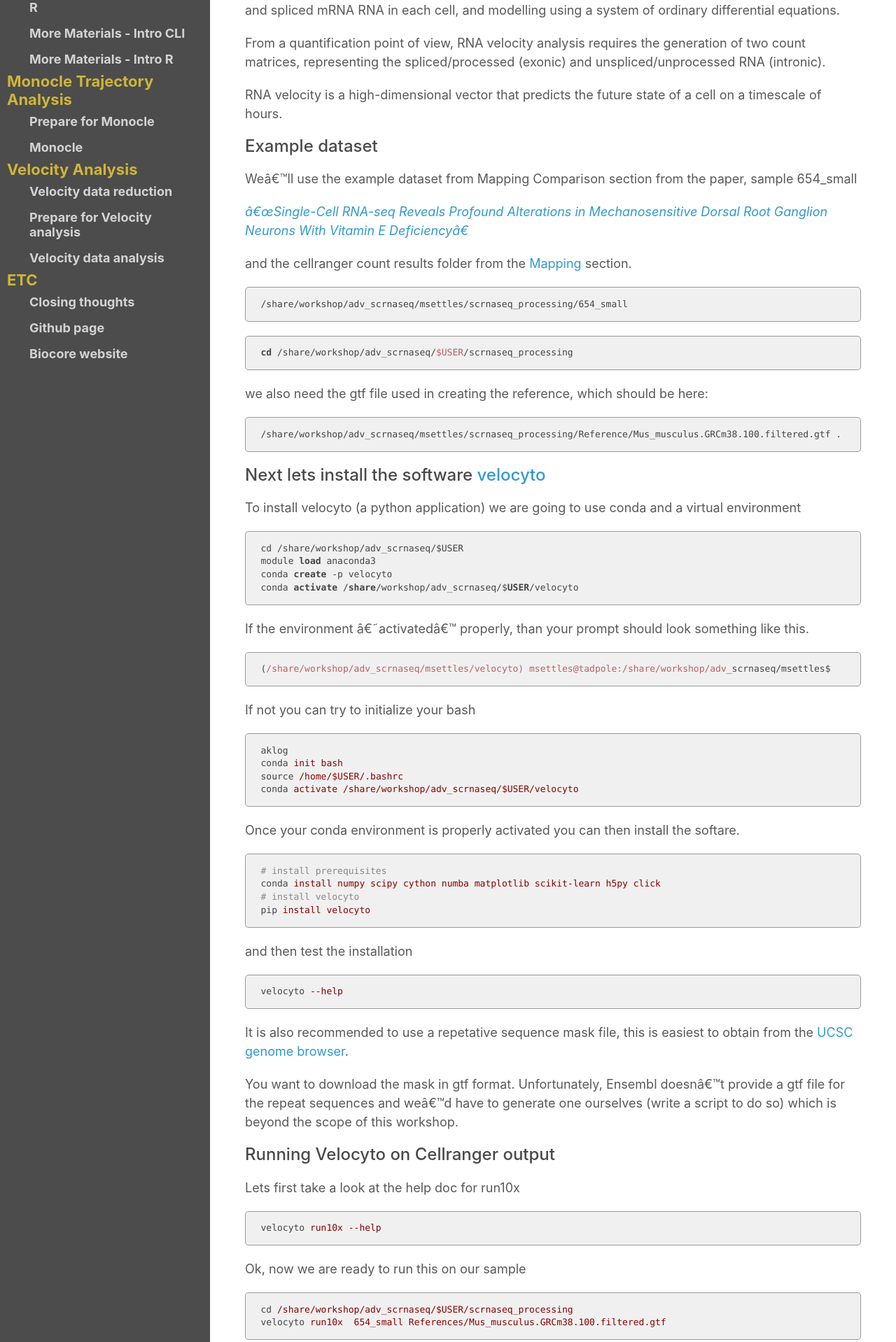
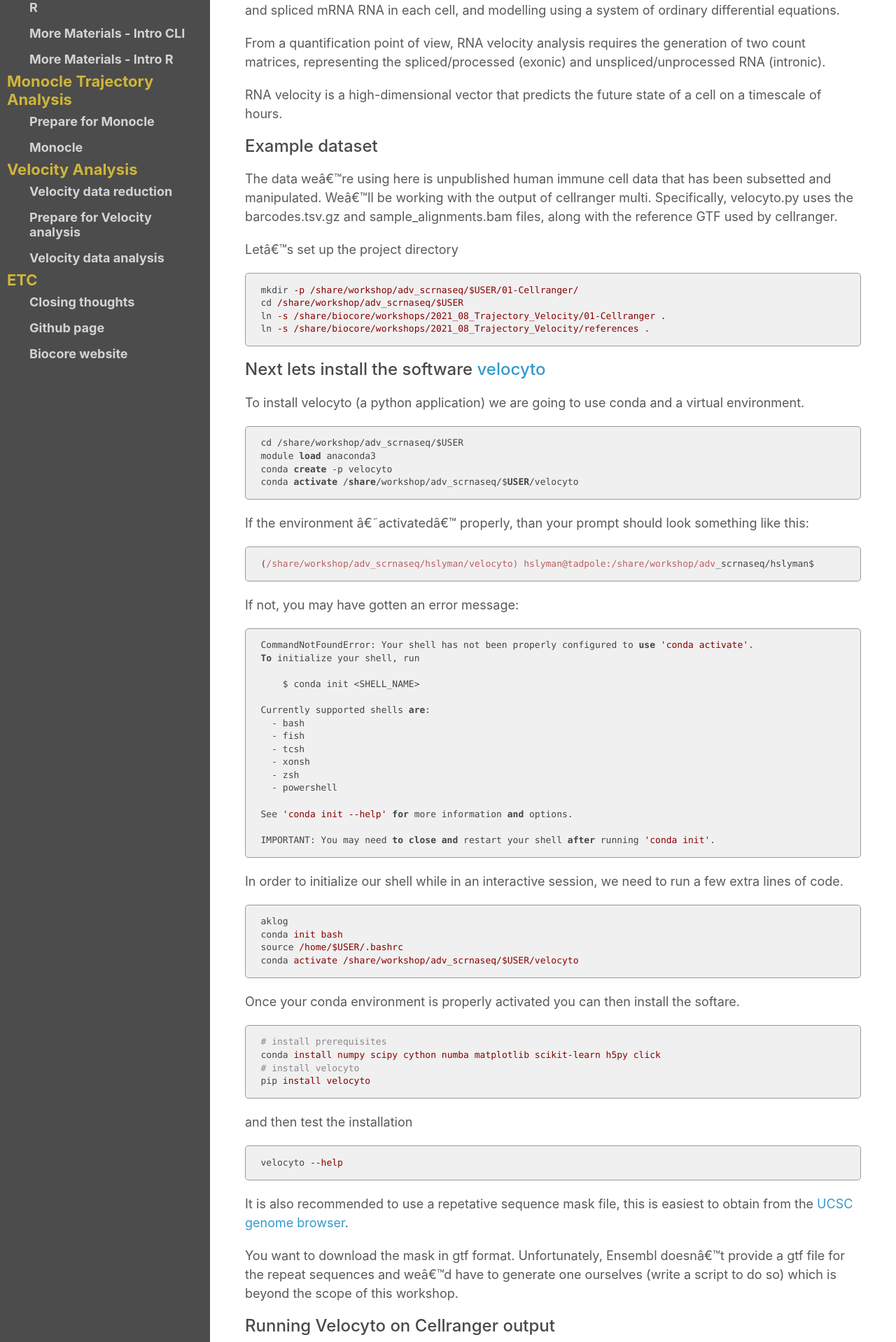
Before and after one commit to ucdavis-bioinformatics-training/2021-August-Advanced-Topics-in-Single-Cell-RNA-Seq-Trajectory-and-Velocity, a Jekyll site: the page built from data_reduction/Velocyto.md, in a window 1280 px wide. Shown: the part 465-2383 px from the top of the page at 70% size. Built offline with Jekyll 4.4.1, drawn with Linux system fonts in a browser that asks for light colours; our own code applies the rules of GitHub Pages for plain Markdown files; some of the changed text lies outside the part shown.

Commit message:
updates to dataset

````diff
--- a/data_reduction/Velocyto.md
+++ b/data_reduction/Velocyto.md
@@ -19,30 +19,20 @@
 
 ### Example dataset
 
-We'll use the example dataset from Mapping Comparison section from the paper, sample 654_small
+The data we're using here is unpublished human immune cell data that has been subsetted and manipulated. We'll be working with the output of cellranger multi. Specifically, velocyto.py uses the barcodes.tsv.gz and sample_alignments.bam files, along with the reference GTF used by cellranger.
 
-[_"Single-Cell RNA-seq Reveals Profound Alterations in Mechanosensitive Dorsal Root Ganglion Neurons With Vitamin E Deficiency"_](https://pubmed.ncbi.nlm.nih.gov/31733517/)
-
-
-and the cellranger count results folder from the [Mapping](scMapping) section.
-
-```
-/share/workshop/adv_scrnaseq/msettles/scrnaseq_processing/654_small
-```
+Let's set up the project directory
 
 ```bash
-cd /share/workshop/adv_scrnaseq/$USER/scrnaseq_processing
-```
-
-we also need the gtf file used in creating the reference, which should be here:
-
-```
-/share/workshop/adv_scrnaseq/msettles/scrnaseq_processing/Reference/Mus_musculus.GRCm38.100.filtered.gtf .
+mkdir -p /share/workshop/adv_scrnaseq/$USER/01-Cellranger/
+cd /share/workshop/adv_scrnaseq/$USER
+ln -s /share/biocore/workshops/2021_08_Trajectory_Velocity/01-Cellranger .
+ln -s /share/biocore/workshops/2021_08_Trajectory_Velocity/references .
 ```
 
 ### Next lets install the software [velocyto](https://velocyto.org/)
 
-To install velocyto (a python application) we are going to use conda and a virtual environment
+To install velocyto (a python application) we are going to use conda and a virtual environment.
 
 ```bash
 cd /share/workshop/adv_scrnaseq/$USER
@@ -51,13 +41,34 @@
 conda activate /share/workshop/adv_scrnaseq/$USER/velocyto
 ```
 
-If the environment 'activated' properly, than your prompt should look something like this.
+If the environment 'activated' properly, than your prompt should look something like this:
 
 ```
-(/share/workshop/adv_scrnaseq/msettles/velocyto) msettles@tadpole:/share/workshop/adv_scrnaseq/msettles$
+(/share/workshop/adv_scrnaseq/hslyman/velocyto) hslyman@tadpole:/share/workshop/adv_scrnaseq/hslyman$
 ```
 
-If not you can try to initialize your bash
+If not, you may have gotten an error message:
+```
+CommandNotFoundError: Your shell has not been properly configured to use 'conda activate'.
+To initialize your shell, run
+
+    $ conda init <SHELL_NAME>
+
+Currently supported shells are:
+  - bash
+  - fish
+  - tcsh
+  - xonsh
+  - zsh
+  - powershell
+
+See 'conda init --help' for more information and options.
+
+IMPORTANT: You may need to close and restart your shell after running 'conda init'.
+```
+
+In order to initialize our shell while in an interactive session, we need to run a few extra lines of code.
+
 ```bash
 aklog
 conda init bash
@@ -85,63 +96,37 @@
 
 ###  Running Velocyto on Cellranger output
 
-Lets first take a look at the help doc for run10x
-
-```
-velocyto run10x --help
-```
-
-Ok, now we are ready to run this on our sample
+Velocyto has a helpful run10x function, which is a wrapper around the run function with some preset parameters that allow you to get away with typing less on the command line. However, the output folders produced by cellranger multi differ slightly from those produced by cellranger count, so we will be using the more general "run" function. Let's first take a look at the help documentation (also available [online](https://velocyto.org/velocyto.py/tutorial/cli.html#run-run-on-any-technique-advanced-use)).
 
 ```bash
-cd /share/workshop/adv_scrnaseq/$USER/scrnaseq_processing
-velocyto run10x  654_small References/Mus_musculus.GRCm38.100.filtered.gtf
+velocyto run --help
 ```
-
-**This does fail to complete, the dataset is too small**
-If you'd like to run to completion you can copy over the cellranger full dataset
+We're ready to run velocyto on our first sample!
 
 ```bash
-cp -r /share/biocore/workshops/2020_scRNAseq/dataset_654/654 /share/workshop/adv_scrnaseq/$USER/scrnaseq_processing/654
+cd /share/workshop/adv_scrnaseq/$USER/
+velocyto run --bcfile /share/workshop/adv_scrnaseq/$USER/01-Cellranger/Sample1/outs/multi/count/raw_feature_bc_matrix/barcodes.tsv.gz \
+             --mask /share/workshop/adv_scrnaseq/$USER/references/GRCh38_rmsk.gtf \
+             --outputfolder /share/workshop/adv_scrnaseq/$USER/02-Velocyto \
+             --samtools-threads 24 \
+             --samtools-memory 2000 \
+             /share/workshop/adv_scrnaseq/$USER/01-Cellranger/Sample1/outs/per_sample_outs/Sample1/count/sample_alignments.bam \
+             /share/workshop/adv_scrnaseq/$USER/references/refdata-gex-GRCh38-2020-A/genes/genes.gtf \
+             2> velocyto_sample1.err > velocyto_sample1.out
 ```
+Even with only 10,000,000 reads, this takes a while. You can observe the progress of your velocyto job by viewing the tail of velocyto_sample1.out. We can progress to the R analysis with output from all three samples made earlier this week.
 
 ### Output
 
-Velocyto run10x simply produces a folder called velocyto in the sample directory with a single [loom](https://linnarssonlab.org/loompy/format/index.html) file in it, which contains the needed matrices for the analysis.
+Velocyto produces a single [loom](https://linnarssonlab.org/loompy/format/index.html) file containing the needed matrices for the analysis.
 
-The output folder 654_small, now has a new folder called velocyto
+To download all three output loom files and the cellranger count data, run the following from the terminal on your local computer:
+
+```bash
+scp user@tadpole.genomecenter.ucdavis.edu:/share/biocore/workshops/2021_08_Trajectory_Velocity/data_download.tar.gz .
+tar -xzv data_download.tar.gz
 ```
-drwxrwsr-x 5 msettles biocore   20 May 28 07:22 .
-drwxrwsr-x 3 msettles biocore    4 May 28 07:17 ..
--rw-rw-r-- 1 msettles biocore 4.2M May 28 06:29 654.mri.tgz
--rw-rw-r-- 1 msettles biocore  287 May 28 06:29 _cmdline
--rw-rw-r-- 1 msettles biocore  66K May 28 06:29 _filelist
--rw-r--r-- 1 msettles biocore 969K May 28 06:29 _finalstate
--rw-r--r-- 1 msettles biocore  719 May 28 06:29 _invocation
--rw-r--r-- 1 msettles biocore    5 May 28 06:29 _jobmode
--rw-r--r-- 1 msettles biocore  69K May 28 06:27 _log
--rw-r--r-- 1 msettles biocore  66K May 28 06:29 _mrosource
-drwxrwsr-x 5 msettles biocore   14 May 28 06:28 outs
--rw-r--r-- 1 msettles biocore 577K May 28 06:29 _perf
-drwxrwsr-x 6 msettles biocore    6 May 28 06:26 SC_RNA_COUNTER_CS
--rw-rw-r-- 1 msettles biocore  17K May 28 06:29 _sitecheck
--rw-r--r-- 1 msettles biocore    2 May 28 06:29 _tags
--rw-r--r-- 1 msettles biocore   51 May 28 06:27 _timestamp
--rw-r--r-- 1 msettles biocore   36 May 28 06:29 _uuid
--rw-r--r-- 1 msettles biocore 132K May 28 06:27 _vdrkill
-drwxrwsr-x 2 msettles biocore    3 May 28 08:50 velocyto    <-----
--rw-r--r-- 1 msettles biocore   61 May 28 06:27 _versions
-```
-
-and inside that folder is the loom file.
-
-```
-drwxrwsr-x 2 msettles biocore   3 May 28 08:50 .
-drwxrwsr-x 5 msettles biocore  20 May 28 07:22 ..
--rw-rw-r-- 1 msettles biocore 56M May 28 08:52 654.loom
-```
-
-I expect that the 654_small dataset fails because their aren't enough reads, but on a full dataset it produces the loom file.
+We will be using these files in R, so be sure to move them to your R project directory.
 
 ### More reading
 
````
